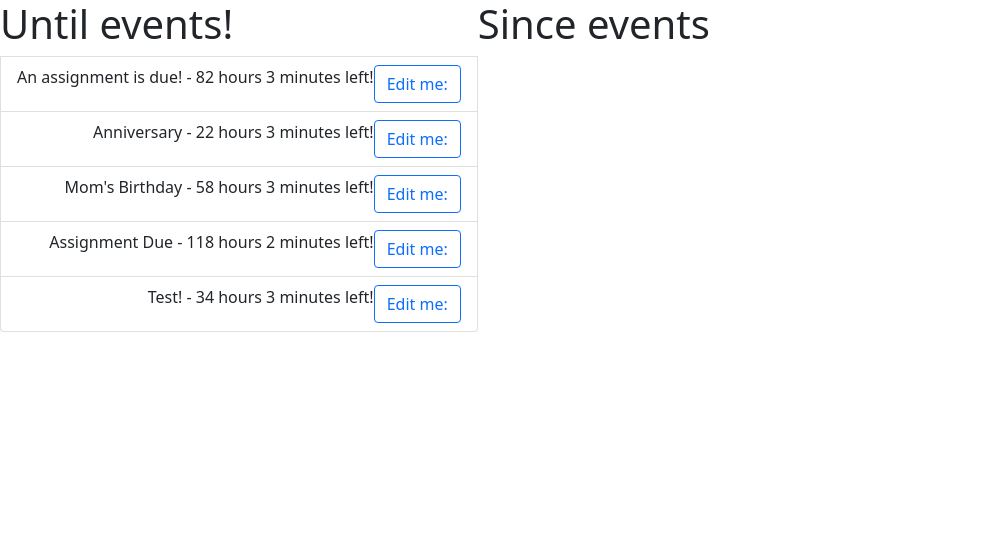
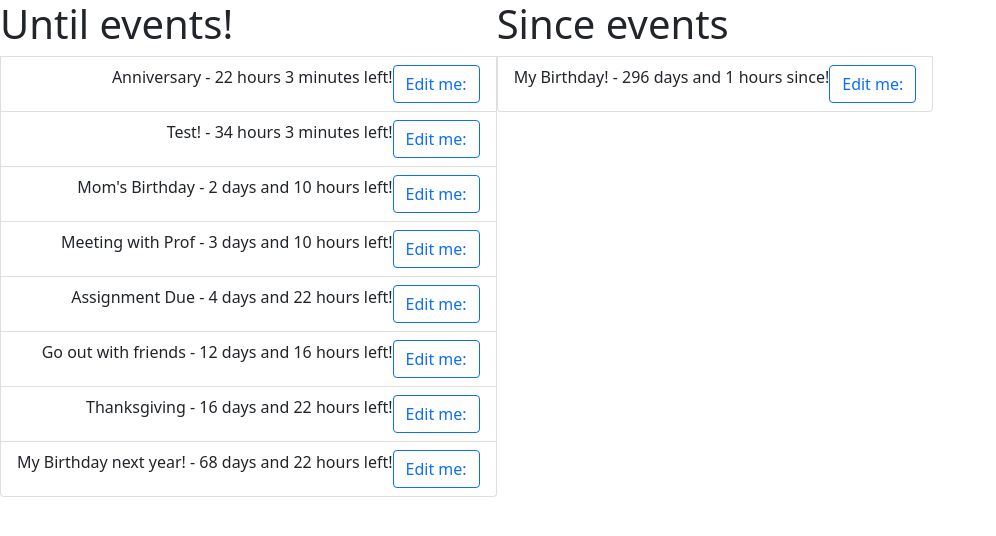
Before and after one commit to rydwhelchel/dnt-forget, a React (Create React App) app: page / in a window 1280 px wide. Shown: the top 536 px of the page, without its empty margins (0-996 px from the left). Built offline with nearby package versions, Linux system fonts and the light colour scheme.

Commit message:
Added sorting to event list, changed time display on events over 2 days away

```diff
--- a/src/App.js
+++ b/src/App.js
@@ -7,7 +7,7 @@ function App() {
   let args = {
     events: [
       {
-        title: "An assignment is due!",
+        title: "Meeting with Prof",
         date: "2021-11-11T12:00",
       },
       {
@@ -25,6 +25,22 @@ function App() {
       {
         title: "Test!",
         date: "2021-11-09T12:00",
+      },
+      {
+        title: "Go out with friends",
+        date: "2021-11-20T18:00",
+      },
+      {
+        title: "My Birthday!",
+        date: "2021-01-16",
+      },
+      {
+        title: "My Birthday next year!",
+        date: "2022-01-16",
+      },
+      {
+        title: "Thanksgiving",
+        date: "2021-11-25",
       },
     ],
   };
@@ -45,14 +61,17 @@ function App() {
         until_events.push(event);
       }
     });
-    console.log(since_events);
-    console.log(until_events);
+    // Sort them!
+    until_events.sort((a, b) =>
+      parseFloat(Date.parse(a.date) - Date.parse(b.date))
+    );
+    since_events.sort((a, b) =>
+      parseFloat(Date.parse(b.date) - Date.parse(a.date))
+    );
     return [until_events, since_events];
   };
 
   let parsedEvents = organizeEvents(args.events);
-  console.log(parsedEvents);
-  console.log(parsedEvents[0]);
 
   return (
     <>
--- a/src/components/EventList.js
+++ b/src/components/EventList.js
@@ -8,17 +8,20 @@ const EventList = ({ events }) => {
     //TODO: Clean up
     let raw = Date.parse(eventDate);
     let ms_until = raw - Date.now();
+    let hours_until = 0;
+    let hours = 0;
+    let minutes = 0;
     if (ms_until < 0) {
-      let hours_until = (-1 * ms_until) / (1000 * 60 * 60);
-      let hours = Math.floor(hours_until);
-      let minutes = (hours_until - hours) * 60;
-      return `${hours} hours ${minutes.toFixed(0)} minutes`;
+      hours_until = (-1 * ms_until) / (1000 * 60 * 60);
     } else {
-      let hours_until = ms_until / (1000 * 60 * 60);
-      let hours = Math.floor(hours_until);
-      let minutes = (hours_until - hours) * 60;
-      return `${hours} hours ${minutes.toFixed(0)} minutes`;
+      hours_until = ms_until / (1000 * 60 * 60);
     }
+    hours = Math.floor(hours_until);
+    minutes = (hours_until - hours) * 60;
+    if (hours > 48) {
+      return `${Math.floor(hours / 24)} days and ${hours % 24} hours`;
+    }
+    return `${hours} hours ${minutes.toFixed(0)} minutes`;
 
     // We could then have if statements checking the time style of this event and return in different time styles
   };
```
